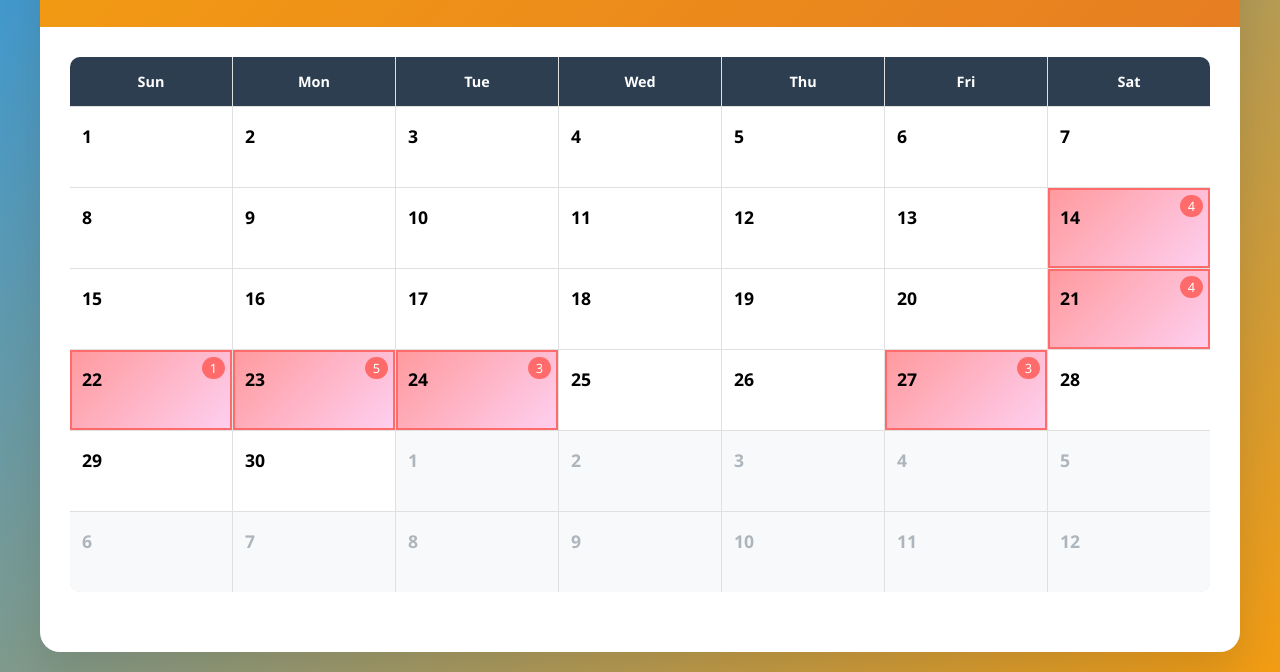
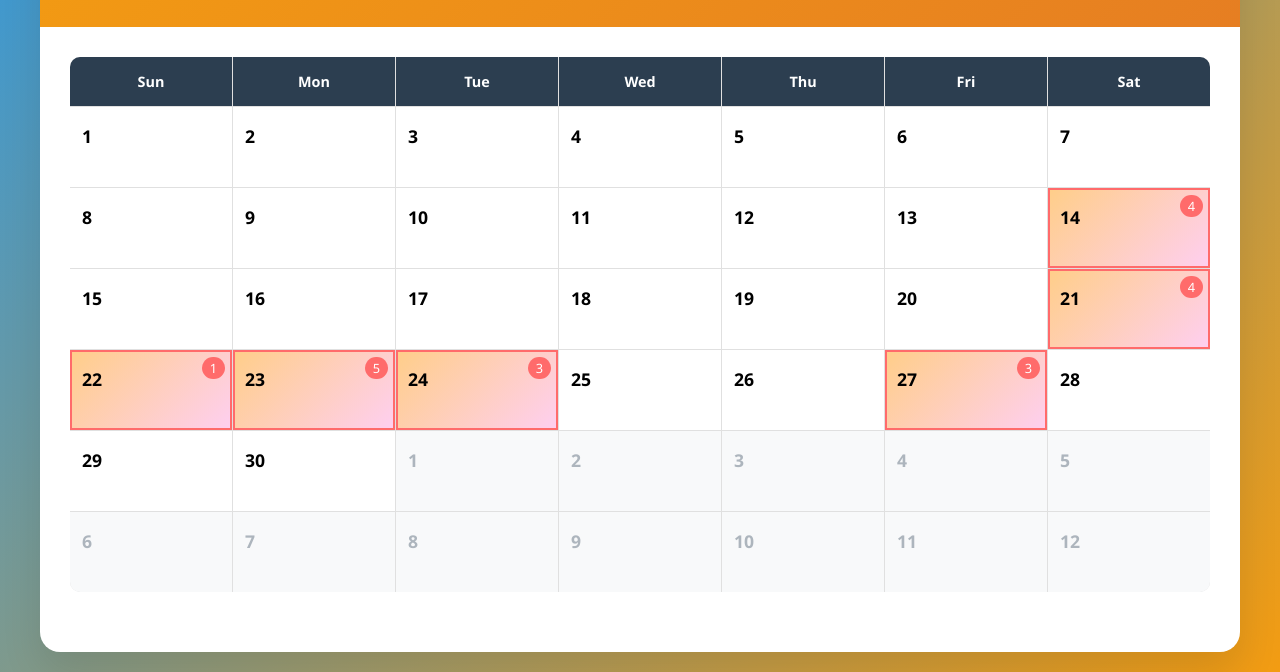
Before and after one commit to CrimsonDice96/holiday2025, a plain HTML site: page index.html in a window 1280 px wide. Shown: the part 145-817 px from the top of the page. Drawn offline with Linux system fonts and the light colour scheme.

Commit message:
Update index.html

```diff
--- a/index.html
+++ b/index.html
@@ -89,12 +89,12 @@
         }
 
         .calendar-day.has-events {
-            background: linear-gradient(135deg, #ff9a9e, #fecfef);
+            background: linear-gradient(135deg, #ffce8a, #fecfef);
             border-color: #ff6b6b;
         }
 
         .calendar-day.has-events:hover {
-            background: linear-gradient(135deg, #ffce8a, #fedefe);
+            background: linear-gradient(135deg, #fecfef, #ffce8a);
         }
 
         .day-number {
```
